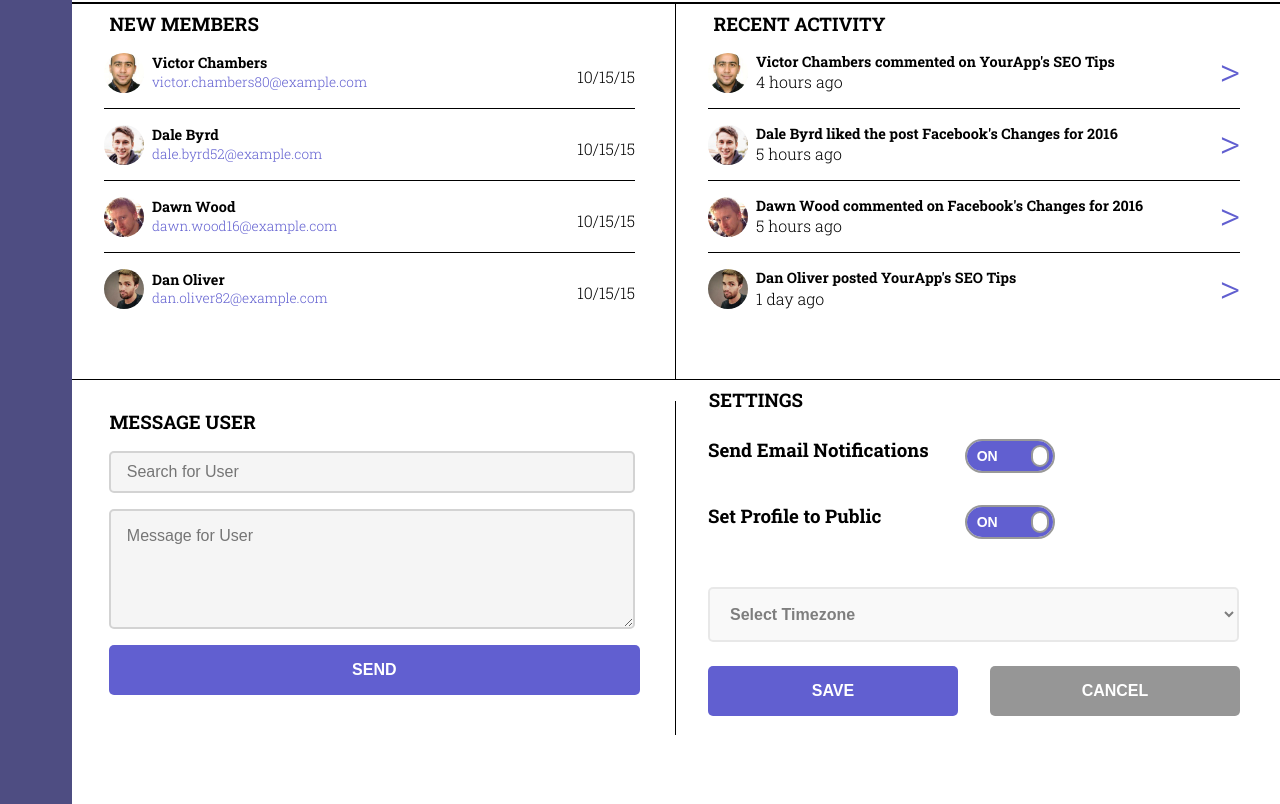
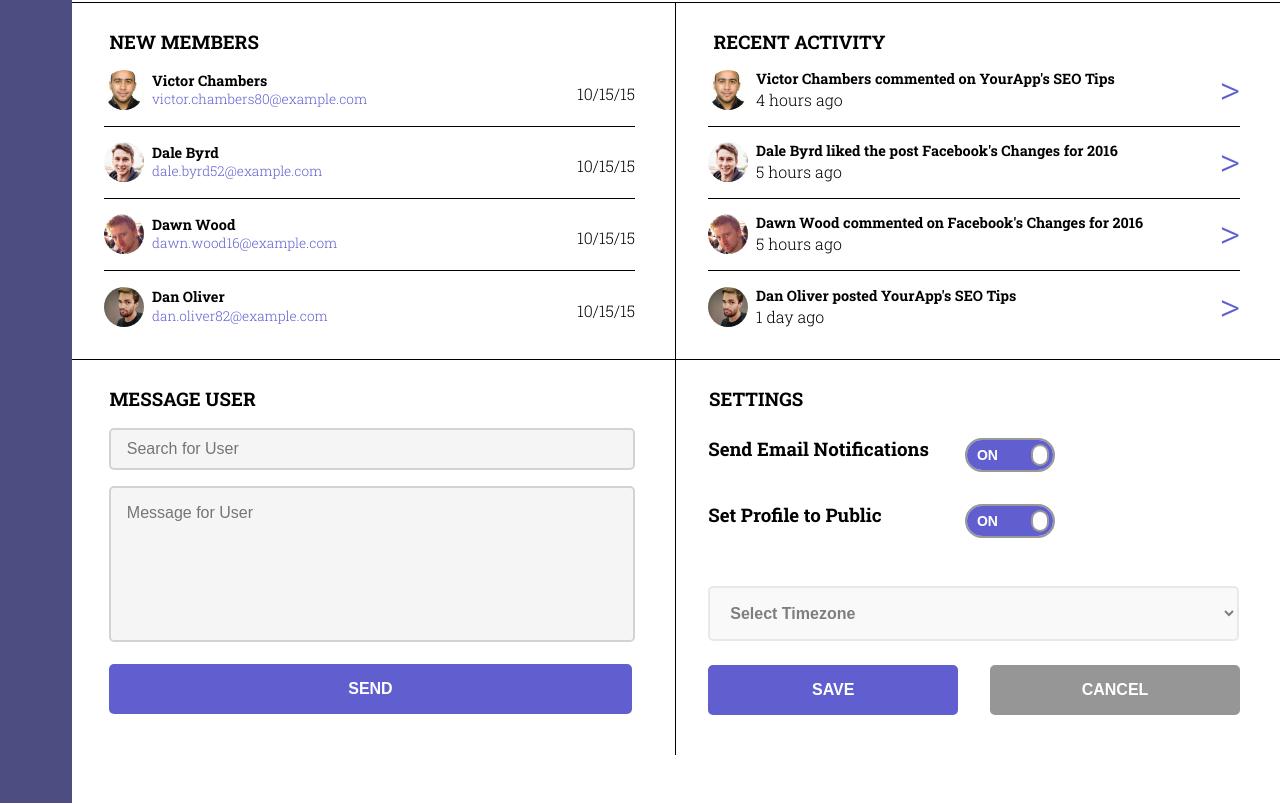
Before and after one commit to 1MartinSafar/techdegree-project-9, a plain HTML site: page index.html in a window 1280 px wide. Shown: the part 1159-1963 px from the top of the page. Drawn offline with nearby package versions, Linux system fonts and the light colour scheme.

Commit message:
Desktop Layout Finished

```diff
--- a/styles.css
+++ b/styles.css
@@ -706,7 +706,6 @@ svg {
     width: 100%;
     justify-content: space-between;
     padding-bottom: 3em;
-    border-bottom: 1px solid black;
   }
   .social-h {
     margin-left: 2em;
@@ -757,27 +756,30 @@ svg {
     border-right: 1px solid black;
     padding-right: 2.5em;
 
-    height: 23.469em;
+    /*height: 23.469em;*/
   }
 
   .members-container h3,
   .message-container h3 {
-    margin-top: 0.5em;
+    margin-top: 1.5em;
     margin-left: 2em;
+    margin-bottom: 1em;
     text-align: left;
   }
+  .members-container .member:last-of-type {
+    margin-bottom: 0;
+  }
   .activity-container {
-    width: calc(50% - 2em);
     padding-right: 2.5em;
-
     width: 50%;
-    height: 23.469em;
+    /*height: 23.469em;*/
   }
   .activity-container h3,
   .settings-container h3 {
-    margin-top: 0.5em;
+    margin-top: 1.5em;
     margin-left: 2em;
     margin-right: 2em;
+    margin-bottom: 1em;
     text-align: left;
   }
   .member {
@@ -840,21 +842,22 @@ svg {
   .message-settings {
     display: flex;
     flex-direction: row;
-    justify-content: space-between;
+    /*justify-content: center;*/
+    align-items: stretch;
     width: 100%;
     margin-bottom: 3em;
+
+    /*justify-content: center;*/
   }
   #settings-h {
+    margin-top: 1.5em;
     margin-bottom: 1.5em;
     margin-left: 1.75em;
     text-align: left;
   }
   .message-container {
-    width: calc(50% - 2em);
     border-right: 1px solid black;
     padding-right: 2.5em;
-
-    width: 50%;
   }
   /* MESSAGE SEARCH BAR */
   #user-search {
@@ -864,7 +867,6 @@ svg {
     margin-left: 2.3em;
   }
   #userSearch {
-    /*width: 400px;*/
     font-size: 1em;
 
     width: 100%;
@@ -878,8 +880,6 @@ svg {
 
     background-color: #f5f5f5;
     padding: 1em;
-
-    /*margin-right: 2.3em;*/
   }
   #userSearch:focus::placeholder {
     visibility: hidden;
@@ -890,22 +890,24 @@ svg {
   }
   #message {
     width: 100%;
+    max-width: 33.188em;
+    max-width: calc(33.188em + 2.3em);
     margin: 1em;
     margin-left: 2.3em;
   }
   #message-area {
+    resize: none;
     width: 100%;
     max-width: 33.188em;
-    height: 7.5em;
+    height: 9.75em;
     border-radius: 5px;
     outline: none;
     border: none;
     border: 2px solid lightgray;
+    background-color: #f5f5f5;
 
-    background-color: #f5f5f5;
     padding: 1em;
     margin-right: 2.3em;
-
     margin-left: 0;
   }
   #message-area:focus::placeholder {
@@ -914,6 +916,7 @@ svg {
   /* SEND BUTTON */
   #send {
     width: 100%;
+    width: calc(100% - 2.5em);
     height: 3.125em;
     max-width: 33.188em;
     text-align: center;
@@ -928,18 +931,16 @@ svg {
     background-color: #615fd0;
 
     padding: 1em;
-    margin: 1em;
+    margin-top: 1.4em;
     margin-left: 2.3em;
+    margin-right: 1em;
     margin-bottom: 2.5em;
   }
   /* SETTINGS */
   .settings-container {
     display: flex;
     flex-direction: column;
-    width: calc(50% - 2em);
     padding-right: 2.5em;
-
-    width: 50%;
   }
   .settings-container div {
     margin-left: 2em;
@@ -955,10 +956,7 @@ svg {
     align-items: flex-start;
     margin-bottom: 2em;
   }
-
-
   /* TIMEZONE DROPDOWN */
-
   .timezone-container {
     width: 100%;
     margin: 1em;
```
